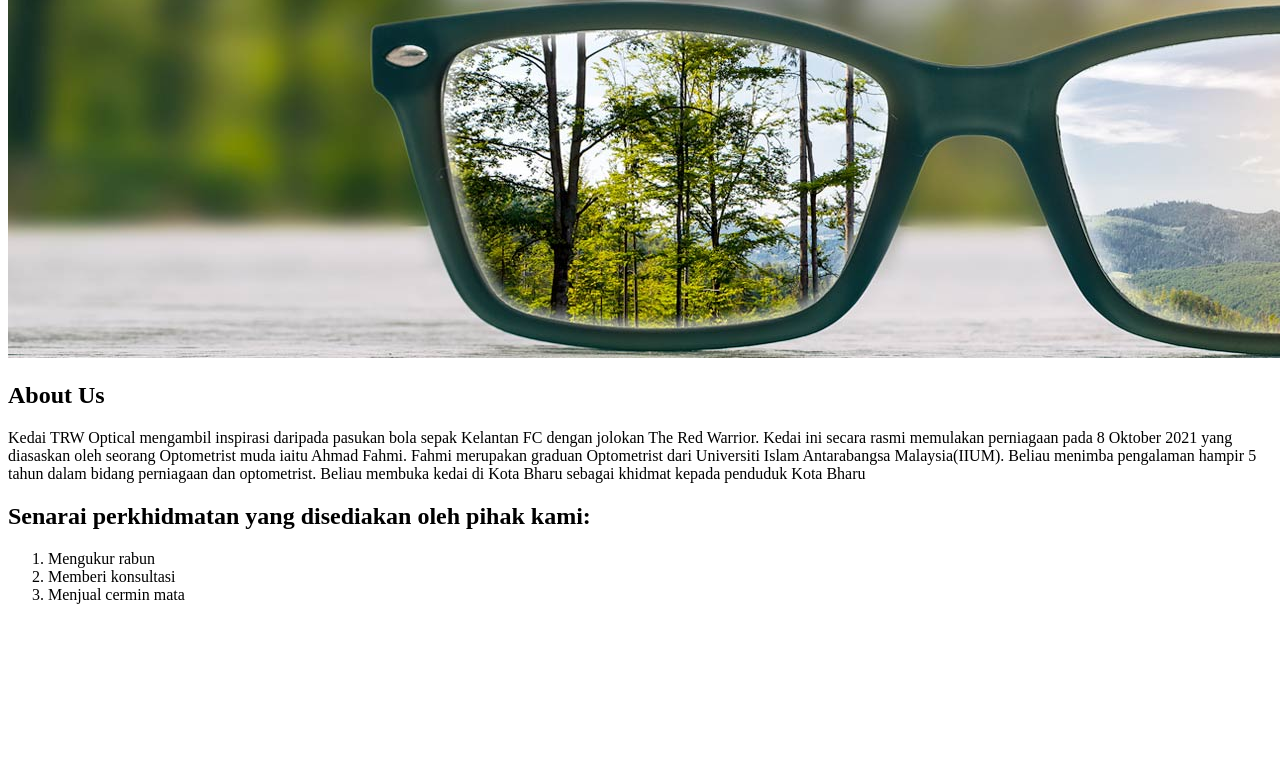
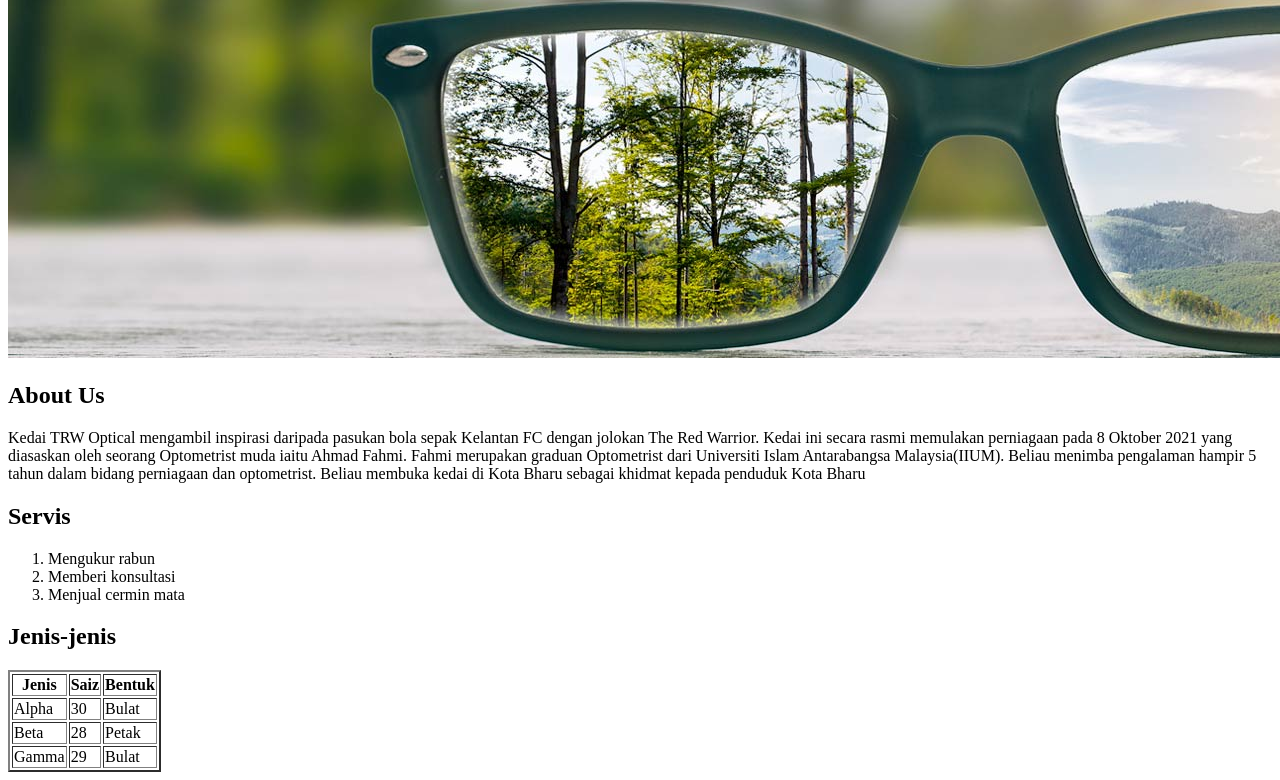
Before and after one commit to nazhansukri11/WebProject, a plain HTML site: page index.html in a window 1280 px wide. Shown: the part 100-880 px from the top of the page. Before the commit the page ends 800 px from the top, so only its background shows below. Drawn offline with Linux system fonts and the light colour scheme.

Commit message:
Tambah table

```diff
--- a/index.html
+++ b/index.html
@@ -6,6 +6,8 @@
     <meta name="viewport" content="width=device-width, initial-scale=1.0">
     <title>TRW Optical</title>
 </head>
+
+
 <body>
     <head>
         <h1>TRW Optical</h1>
@@ -15,9 +17,9 @@
             <a href="">CONTACT US</a>
             <a href=""></a>
         </nav>
-
         <img src="header5.jpg" alt="" height="360" width="1920" >
     </head>
+
 
         <article>
             <H2>About Us</H2>
@@ -25,12 +27,12 @@
                 Kedai ini secara rasmi memulakan perniagaan pada 8 Oktober 2021 yang diasaskan oleh seorang Optometrist muda iaitu Ahmad Fahmi.
                 Fahmi merupakan graduan Optometrist dari Universiti Islam Antarabangsa Malaysia(IIUM). Beliau menimba pengalaman hampir 5 tahun
                 dalam bidang perniagaan dan optometrist. Beliau membuka kedai di Kota Bharu sebagai khidmat kepada penduduk Kota Bharu
-
             </p>
         </article>
 
+
         <div>
-            <h2>Senarai perkhidmatan yang disediakan oleh pihak kami:</h2>
+            <h2>Servis</h2>
                 <ol>
                     <li>Mengukur rabun</li>
                     <li>Memberi konsultasi</li>
@@ -39,6 +41,38 @@
         </div>
 
 
+        <div>
+            <h2>Jenis-jenis</h2>
+            <table border="2">
+                <thead>
+                    <tr>
+                        <th>Jenis</th>
+                        <th>Saiz</th>
+                        <th>Bentuk</th>
+                    </tr>
+                </thead>
+
+                <tbody>
+                    <tr>
+                        <td>Alpha</td>
+                        <td>30</td>
+                        <td>Bulat</td>
+                    </tr>
+                    <tr>
+                        <td>Beta</td>
+                        <td>28</td>
+                        <td>Petak</td>
+                    </tr>
+                    <tr>
+                        <td>Gamma</td>
+                        <td>29</td>
+                        <td>Bulat</td>
+                    </tr>
+                </tbody>
+            </table>
+        </div>
+
+
 
 
 
```
